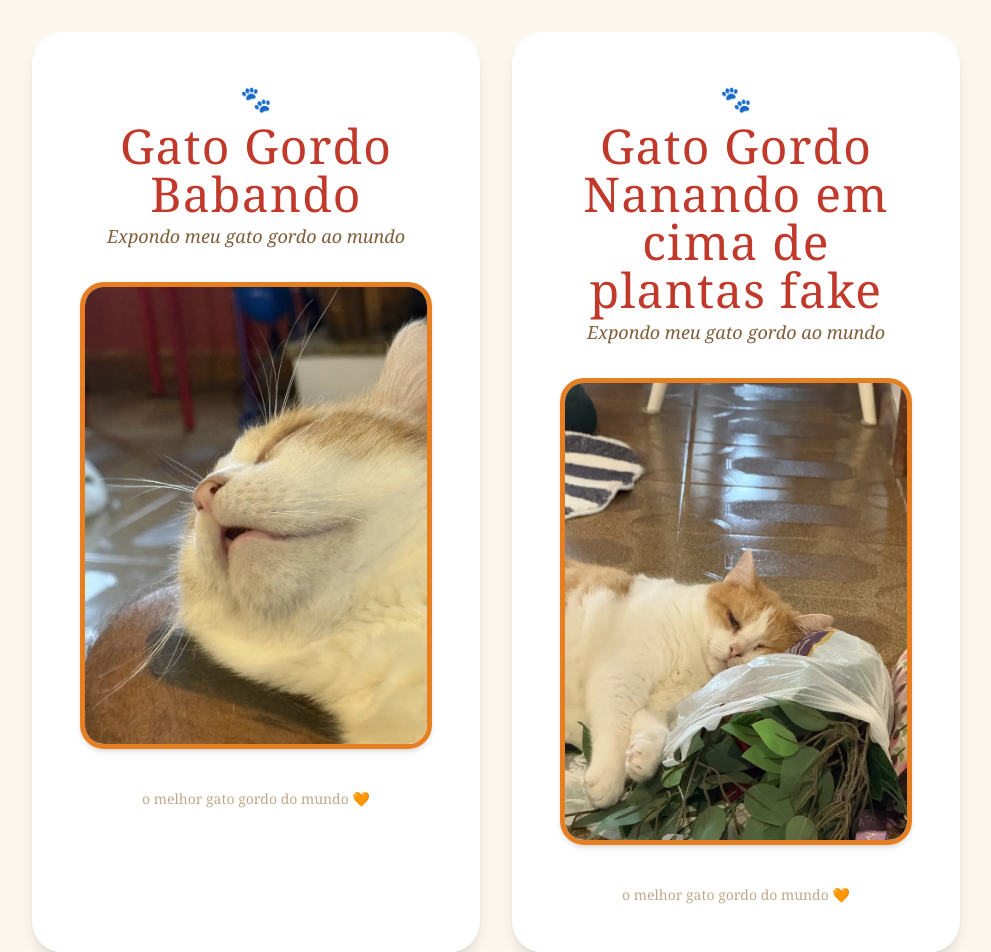
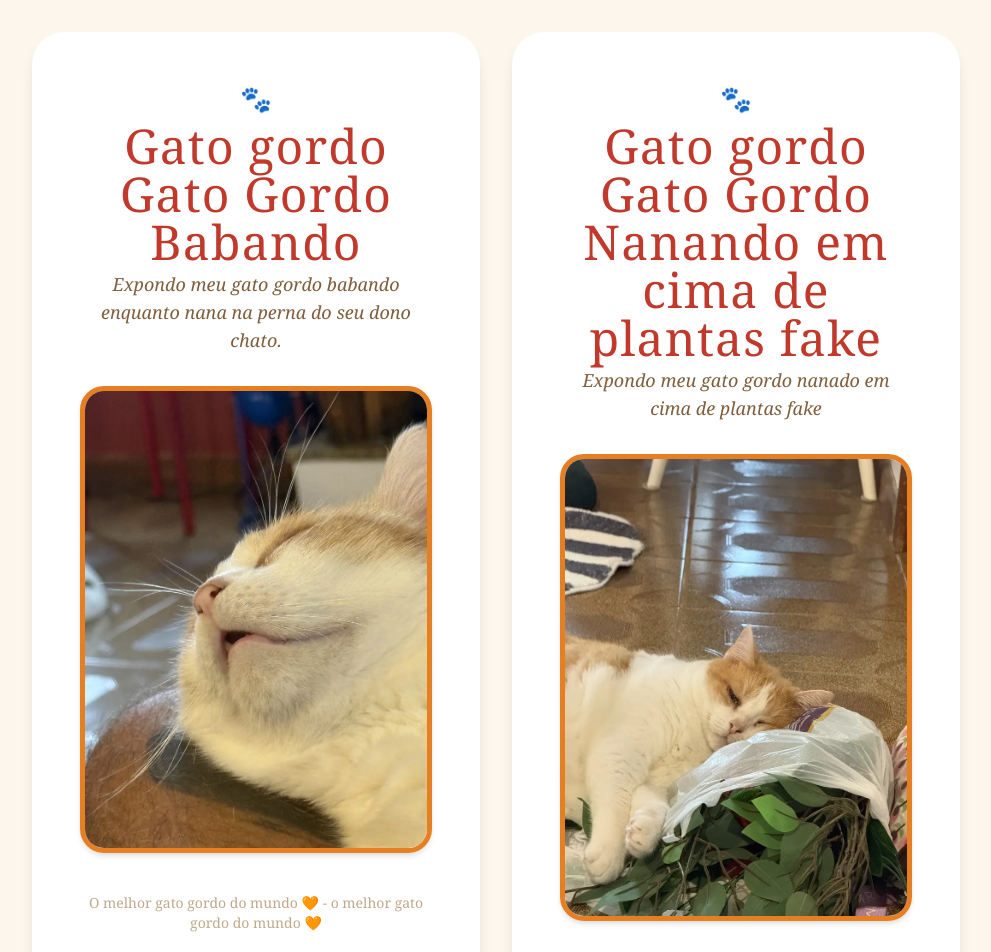
Before and after one commit to LeoDelcastanher/fatcat, a React (Vite) app: page / in a window 1280 px wide. Shown: the top 952 px of the page, without its empty margins (144-1135 px from the left). Built offline with nearby package versions, Linux system fonts and the light colour scheme.

Commit message:
Added fatCat descriptions.

```diff
--- a/src/App.tsx
+++ b/src/App.tsx
@@ -13,14 +13,50 @@ export default function App() {
     const fatCatFrames: FatCatFrame[] = [
         {
             name: "Gato Gordo Babando",
-            description: "Expondo meu gato gordo ao mundo",
+            description: "babando enquanto nana na perna do seu dono chato.",
             imageName: "cat (1)",
             footer: "o melhor gato gordo do mundo 🧡"
         },
         {
             name: "Gato Gordo Nanando em cima de plantas fake",
-            description: "Expondo meu gato gordo ao mundo",
+            description: "nanado em cima de plantas fake",
             imageName: "cat (2)",
+            footer: "o melhor gato gordo do mundo 🧡"
+        },
+        {
+            name: "Gato Gordo",
+            description: "nanando de boca aberta pra catar moscas",
+            imageName: "cat (6)",
+            footer: "o melhor gato gordo do mundo 🧡"
+        },
+        {
+            name: "Gato Gordo",
+            description: "sentado errado e se limpando",
+            imageName: "cat (3)",
+            footer: "o melhor gato gordo do mundo 🧡"
+        },
+        {
+            name: "Gato Gordo",
+            description: "deitado de uma forma completamente não convencional",
+            imageName: "cat (4)",
+            footer: "o melhor gato gordo do mundo 🧡"
+        },
+        {
+            name: "Gato Gordo",
+            description: "nanado com cara de tolo fofo",
+            imageName: "cat (5)",
+            footer: "o melhor gato gordo do mundo 🧡"
+        },
+        {
+            name: "Gato Gordo",
+            description: "sentado estranho em sua grama que ele palntou com suas proprias patas",
+            imageName: "cat (7)",
+            footer: "o melhor gato gordo do mundo 🧡"
+        },
+        {
+            name: "Gato Gordo",
+            description: "em seu habitat natural",
+            imageName: "cat (8)",
             footer: "o melhor gato gordo do mundo 🧡"
         },
     ];
--- a/src/components/CatCard.tsx
+++ b/src/components/CatCard.tsx
@@ -18,11 +18,11 @@ export default function CatCard({ name, description, imageSrc, footer }: CatCard
 
       {/* 3. Curly braces {} let you drop a JS variable into JSX */}
       <h1 className="text-5xl text-[#c0392b] tracking-wide mt-1 mb-1">
-        {name}
+        Gato gordo {name}
       </h1>
 
       <p className="text-lg text-[#7f5e3c] italic mb-8">
-        {description}
+        Expondo meu gato gordo {description}
       </p>
 
       <div className="rounded-[1.5rem] overflow-hidden border-[5px] border-[#e67e22] shadow-md">
@@ -34,7 +34,7 @@ export default function CatCard({ name, description, imageSrc, footer }: CatCard
       </div>
 
       <footer className="mt-10 text-sm text-[#bfa98a]">
-        {footer}
+          O melhor gato gordo do mundo 🧡 - {footer}
       </footer>
     </div>
   )
```
Also changed, not shown: public/fatCatFrames/cat.webp (added).
